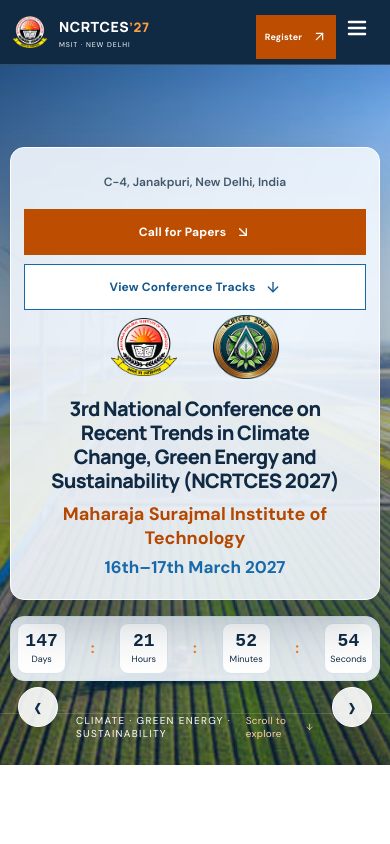
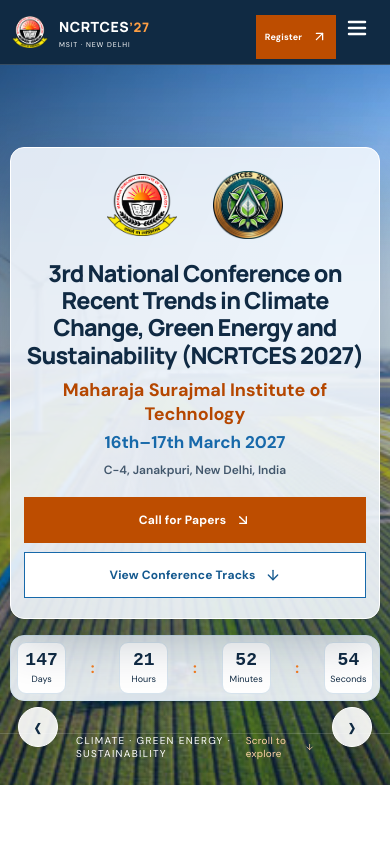
Before and after one commit to shreyvirmani/NRCTCES2027, a React (Vite) app: page / in a window 390 px wide. Shown: the top 844 px of the page. Built offline with nearby package versions, Linux system fonts and the light colour scheme.

Commit message:
Fix mobile hero card layout

```diff
--- a/src/styles.css
+++ b/src/styles.css
@@ -488,6 +488,14 @@
   .overview-copy p { text-align: center; }
 }
 @media (max-width: 700px) {
+  /* Preserve the desktop hero-card hierarchy on mobile: logos, title, details, actions. */
+  .conference-logos { order: 0; justify-content: center; align-self: center; }
+  .conference-logos img { width: clamp(62px, 18vw, 76px); height: clamp(62px, 18vw, 76px); }
+  .conference-glass h1 { order: 1; margin-top: 8px; font-size: clamp(22px, 6vw, 30px); line-height: 1.16; text-align: center; }
+  .conference-institution { order: 2; text-align: center; }
+  .conference-date { order: 3; text-align: center; }
+  .hero-venue { order: 4; width: 100%; text-align: center; }
+  .conference-glass .hero-actions { order: 5; }
   .header-actions { margin-left: auto !important; }
 }
 
```
